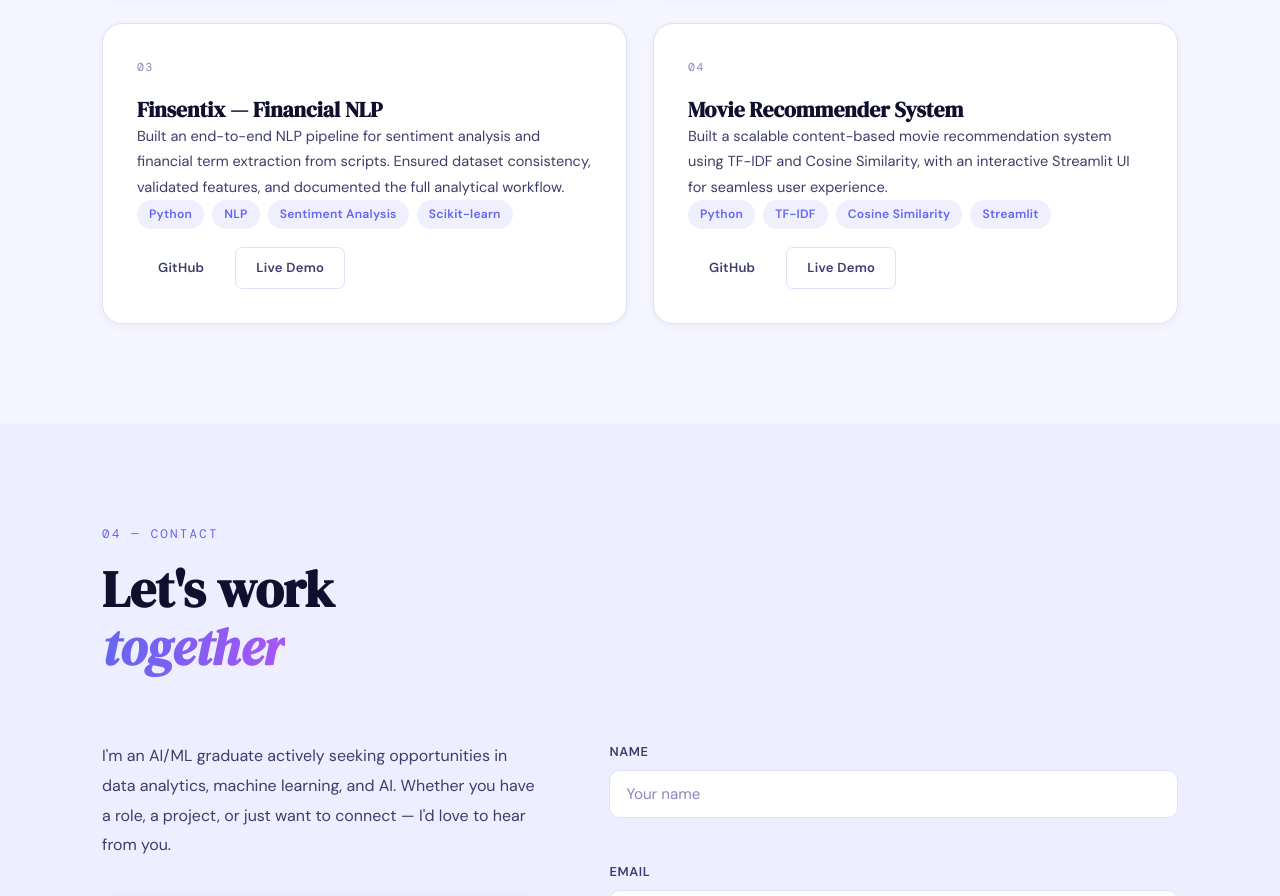
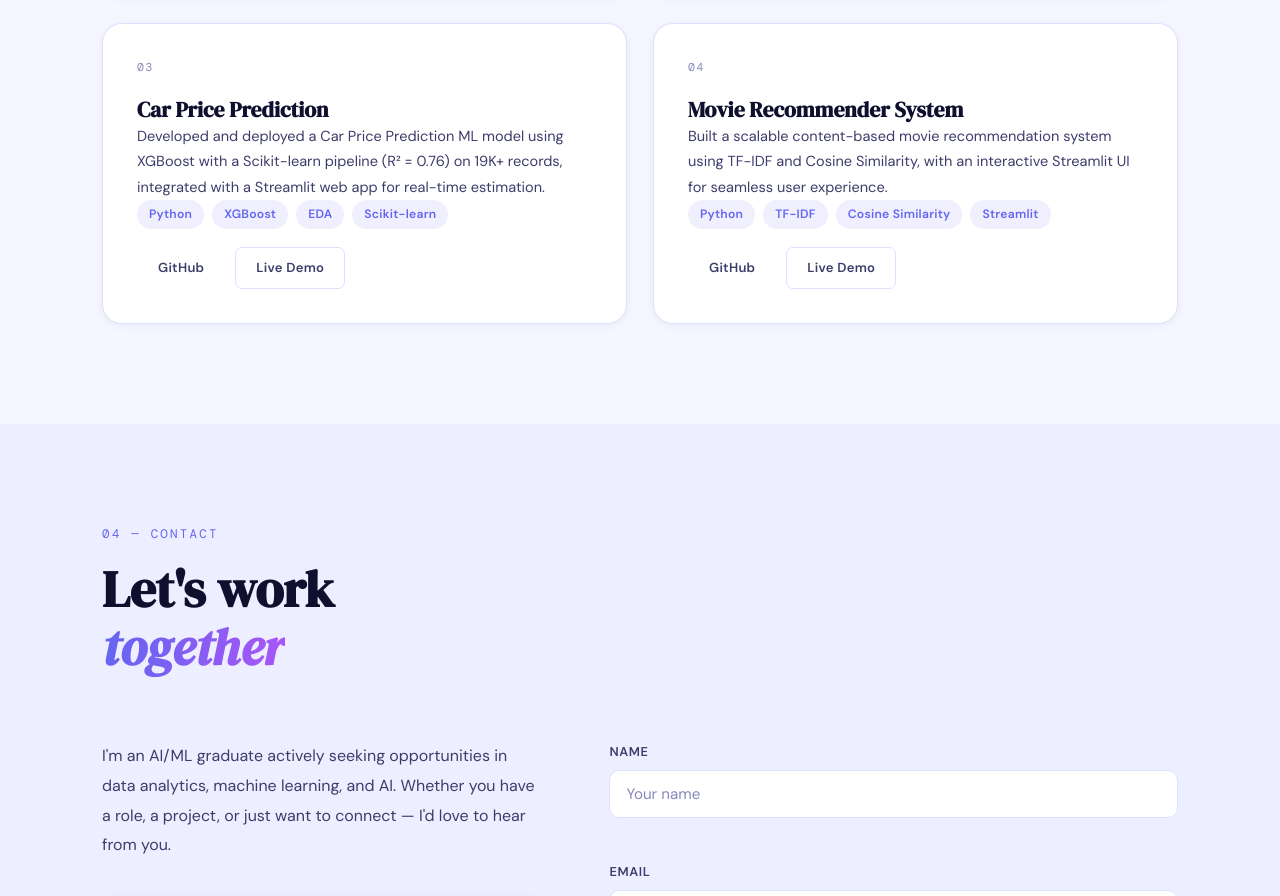
Before and after one commit to poornima-kulkarni/my-portfolio, a plain HTML site: page index.html in a window 1280 px wide. Shown: the part 3240-4136 px from the top of the page. Drawn offline with nearby package versions, Linux system fonts and the light colour scheme.

Commit message:
Update project details in index.html
Replaced project details for Finsentix NLP with Car Price Prediction project, including description and technology stack.

```diff
--- a/index.html
+++ b/index.html
@@ -315,12 +315,12 @@
           <div class="project-glow" aria-hidden="true"></div>
           <div class="project-num" aria-hidden="true">03</div>
           <div class="project-body">
-            <h3 class="project-title">Finsentix — Financial NLP</h3>
-            <p class="project-desc">Built an end-to-end NLP pipeline for sentiment analysis and financial term extraction from scripts. Ensured dataset consistency, validated features, and documented the full analytical workflow.</p>
+            <h3 class="project-title">Car Price Prediction</h3>
+            <p class="project-desc">Developed and deployed a Car Price Prediction ML model using XGBoost with a Scikit-learn pipeline (R² = 0.76) on 19K+ records, integrated with a Streamlit web app for real-time estimation.</p>
             <div class="project-stack">
               <span class="stack-tag">Python</span>
-              <span class="stack-tag">NLP</span>
-              <span class="stack-tag">Sentiment Analysis</span>
+              <span class="stack-tag">XGBoost</span>
+              <span class="stack-tag">EDA</span>
               <span class="stack-tag">Scikit-learn</span>
             </div>
           </div>
```
